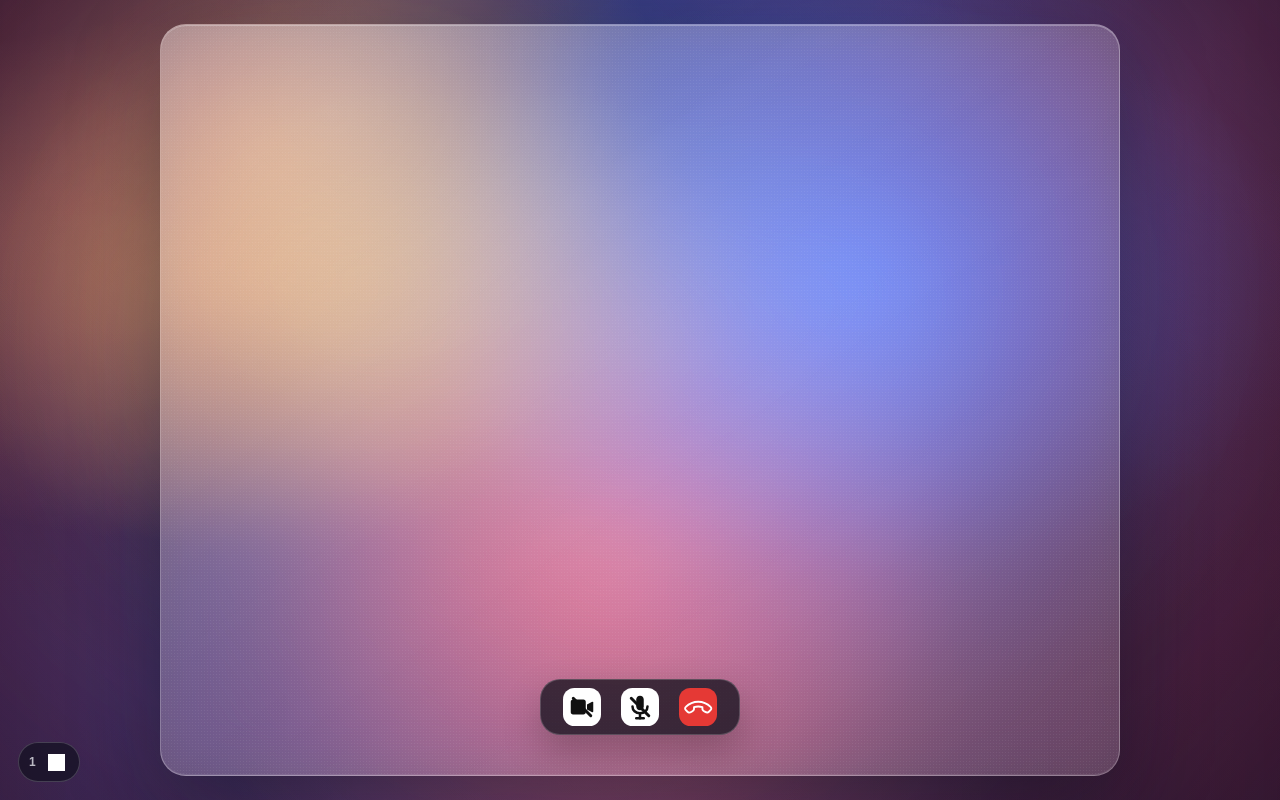
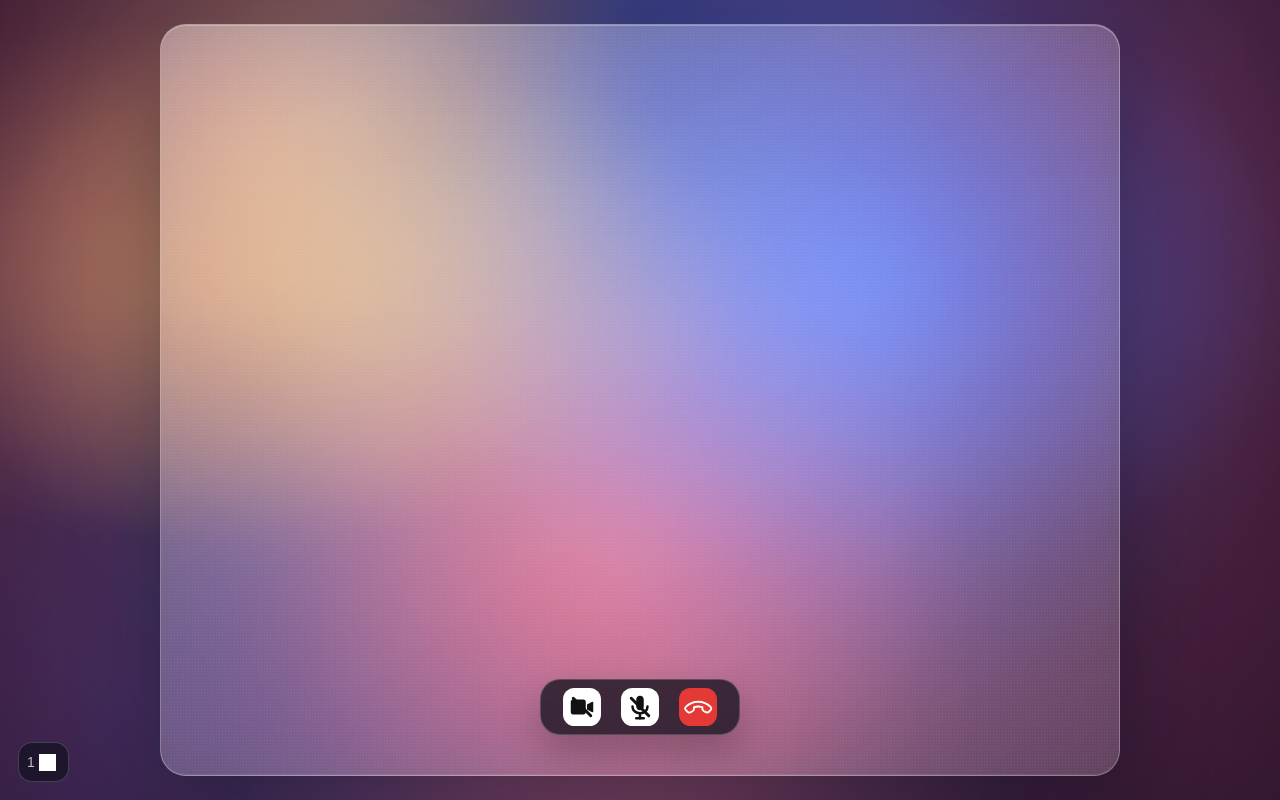
Before and after one commit to ABHINAVAN-labs/Meeting-App, a Next.js app: page /1/room in a window 1280 px wide. Built offline with nearby package versions, Linux system fonts and the light colour scheme; grey boxes are pictures that could not be loaded.

Commit message:
reshaping meeting code button layout

```diff
--- a/app/globals.css
+++ b/app/globals.css
@@ -1394,19 +1394,19 @@ h1 {
 .meeting-code-corner {
   display: flex;
   align-items: center;
-  gap: 8px;
+  gap: 0px;
   margin: 0;
-  padding: 7px 10px;
+  padding: 7px 8px;
   border: 1px solid rgba(255, 255, 255, 0.18);
-  border-radius: 999px;
+  border-radius: 14px;
   background: rgba(10, 13, 23, 0.58);
   backdrop-filter: blur(10px);
 }
 
 .meeting-code-corner span {
-  color: var(--muted);
-  font-size: 12px;
-  font-weight: 800;
+    color: var(--muted);
+    font-size: 14px;
+    font-weight: 400;
 }
 
 .meeting-code-corner button {
```
